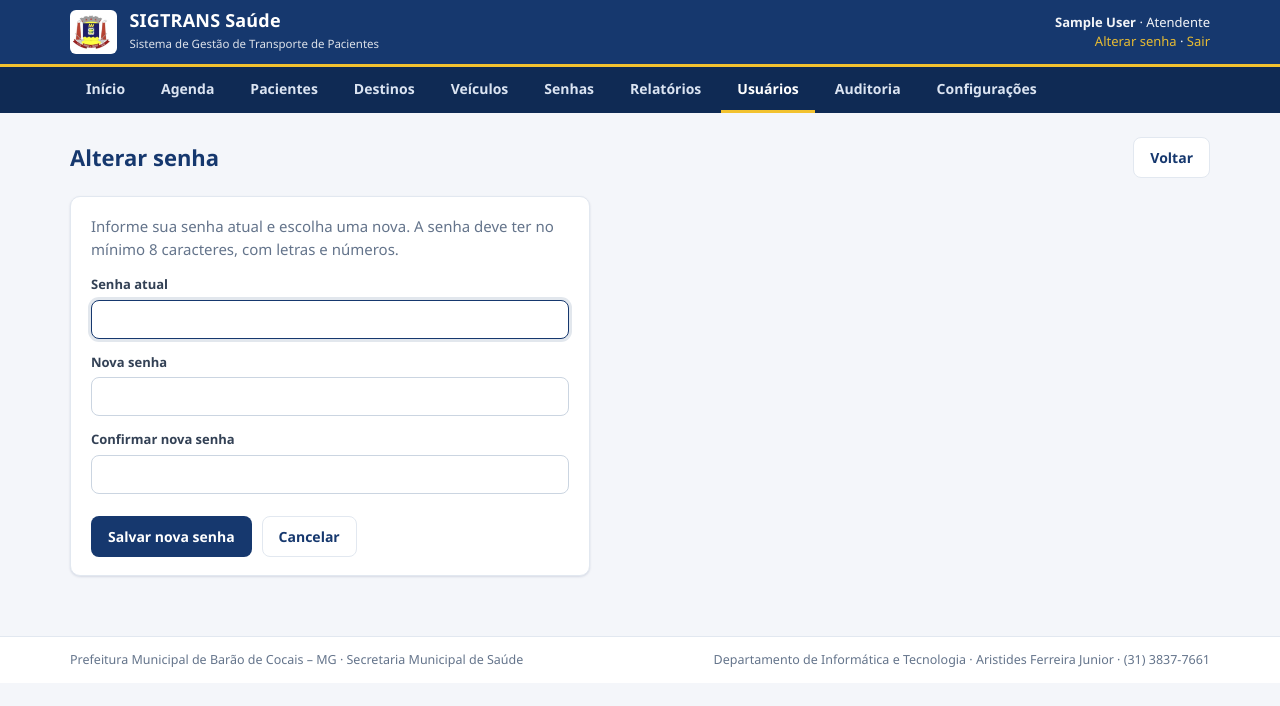
After one commit to juninhojet-source/Jet_Python, a Django app: page /contas/alterar-senha/ in a window 1280 px wide. The commit adds this page. Shown: the top 706 px of the page. Run offline with Django 5.2, Linux system fonts and the light colour scheme; the visitor is signed in with stand-in values (Sample User, id 1).

Commit message:
feat(accounts): usuario pode alterar a propria senha
Adiciona a tela "Alterar senha" para qualquer usuario logado (senha atual +
nova, com a politica de senha forte). Link no topo, ao lado de "Sair".
Registra o evento na auditoria (nova acao SENHA).

- AlterarSenhaForm (PasswordChangeForm com classe .campo).
- AlterarSenhaView (LoginRequiredMixin + PasswordChangeView), rota
  accounts:alterar_senha, template accounts/alterar_senha.html.
- Nova acao de auditoria "Alteracao de senha".
- Link "Alterar senha" no cabecalho.
- Testes: troca ok, senha atual errada, senha fraca, login exigido, auditoria.

Co-Authored-By: Claude Opus 4.8 <noreply@anthropic.com>
Claude-Session: https://claude.ai/code/session_01RwkWeeZuQzAXsxBUaQxZem

```diff
--- a/apps/accounts/forms.py
+++ b/apps/accounts/forms.py
@@ -1,11 +1,22 @@
 """Formulários de autenticação e gestão de usuários."""
 from django import forms
 from django.contrib.auth import get_user_model
-from django.contrib.auth.forms import AuthenticationForm, UserCreationForm
+from django.contrib.auth.forms import (
+    AuthenticationForm, PasswordChangeForm, UserCreationForm,
+)
 
 User = get_user_model()
 
 CAMPO = "campo"
+
+
+class AlterarSenhaForm(PasswordChangeForm):
+    """Troca da própria senha (senha atual + nova, com política de senha forte)."""
+
+    def __init__(self, *args, **kwargs):
+        super().__init__(*args, **kwargs)
+        for campo in self.fields.values():
+            campo.widget.attrs.setdefault("class", CAMPO)
 
 
 class LoginForm(AuthenticationForm):
--- a/apps/accounts/urls.py
+++ b/apps/accounts/urls.py
@@ -7,6 +7,7 @@ app_name = "accounts"
 urlpatterns = [
     path("entrar/", views.SigtransLoginView.as_view(), name="login"),
     path("sair/", views.SigtransLogoutView.as_view(), name="logout"),
+    path("alterar-senha/", views.AlterarSenhaView.as_view(), name="alterar_senha"),
     path("usuarios/", views.UsuarioListView.as_view(), name="usuario_list"),
     path("usuarios/novo/", views.UsuarioCreateView.as_view(), name="usuario_create"),
     path("usuarios/<int:pk>/editar/", views.UsuarioUpdateView.as_view(), name="usuario_update"),
--- a/apps/accounts/views.py
+++ b/apps/accounts/views.py
@@ -2,14 +2,15 @@
 from django.conf import settings
 from django.contrib import messages
 from django.contrib.auth import get_user_model
-from django.contrib.auth.views import LoginView, LogoutView
+from django.contrib.auth.mixins import LoginRequiredMixin
+from django.contrib.auth.views import LoginView, LogoutView, PasswordChangeView
 from django.core.cache import cache
 from django.urls import reverse_lazy
 from django.views.generic import CreateView, ListView, UpdateView
 
 from apps.auditoria.services import Acao, get_ip, registrar
 
-from .forms import LoginForm, UsuarioCreateForm, UsuarioUpdateForm
+from .forms import AlterarSenhaForm, LoginForm, UsuarioCreateForm, UsuarioUpdateForm
 from .mixins import AdminRequiredMixin
 
 User = get_user_model()
@@ -60,6 +61,20 @@ class SigtransLogoutView(LogoutView):
     pass
 
 
+class AlterarSenhaView(LoginRequiredMixin, PasswordChangeView):
+    """Permite ao usuário logado trocar a própria senha."""
+
+    template_name = "accounts/alterar_senha.html"
+    form_class = AlterarSenhaForm
+    success_url = reverse_lazy("core:dashboard")
+
+    def form_valid(self, form):
+        resp = super().form_valid(form)
+        registrar(Acao.SENHA, detalhe="Senha alterada pelo próprio usuário", request=self.request)
+        messages.success(self.request, "Senha alterada com sucesso.")
+        return resp
+
+
 class UsuarioListView(AdminRequiredMixin, ListView):
     model = User
     template_name = "accounts/usuario_list.html"
--- a/apps/auditoria/models.py
+++ b/apps/auditoria/models.py
@@ -17,6 +17,7 @@ class Acao(models.TextChoices):
     EXPORTACAO = "EXPORTACAO", "Exportação de relatório"
     IMPRESSAO = "IMPRESSAO", "Impressão de documento"
     BACKUP = "BACKUP", "Backup do banco de dados"
+    SENHA = "SENHA", "Alteração de senha"
 
 
 class RegistroAuditoria(models.Model):
--- /dev/null
+++ b/templates/accounts/alterar_senha.html
@@ -0,0 +1,37 @@
+{% extends "base.html" %}
+{% block title %}Alterar senha — {{ ORGAO.SISTEMA_NOME }}{% endblock %}
+
+{% block content %}
+<div class="page-head">
+  <h1>Alterar senha</h1>
+  <a href="{% url 'core:dashboard' %}" class="btn btn-ghost">Voltar</a>
+</div>
+
+<div class="card" style="max-width:520px"><div class="card-body">
+  {% if form.non_field_errors %}<ul class="messages"><li class="error">{{ form.non_field_errors|join:" " }}</li></ul>{% endif %}
+  <p class="muted" style="margin-top:0">Informe sua senha atual e escolha uma nova. A senha
+     deve ter no mínimo 8 caracteres, com letras e números.</p>
+  <form method="post" novalidate>
+    {% csrf_token %}
+    <div class="field">
+      <label for="{{ form.old_password.id_for_label }}">Senha atual</label>
+      {{ form.old_password }}
+      {% if form.old_password.errors %}<ul class="errorlist">{% for e in form.old_password.errors %}<li>{{ e }}</li>{% endfor %}</ul>{% endif %}
+    </div>
+    <div class="field" style="margin-top:14px">
+      <label for="{{ form.new_password1.id_for_label }}">Nova senha</label>
+      {{ form.new_password1 }}
+      {% if form.new_password1.errors %}<ul class="errorlist">{% for e in form.new_password1.errors %}<li>{{ e }}</li>{% endfor %}</ul>{% endif %}
+    </div>
+    <div class="field" style="margin-top:14px">
+      <label for="{{ form.new_password2.id_for_label }}">Confirmar nova senha</label>
+      {{ form.new_password2 }}
+      {% if form.new_password2.errors %}<ul class="errorlist">{% for e in form.new_password2.errors %}<li>{{ e }}</li>{% endfor %}</ul>{% endif %}
+    </div>
+    <div class="form-actions">
+      <button type="submit" class="btn btn-primary">Salvar nova senha</button>
+      <a href="{% url 'core:dashboard' %}" class="btn btn-ghost">Cancelar</a>
+    </div>
+  </form>
+</div></div>
+{% endblock %}
--- a/templates/base.html
+++ b/templates/base.html
@@ -22,6 +22,7 @@
       <div class="spacer"></div>
       <div class="user-box">
         <div><strong>{{ user.get_full_name|default:user.username }}</strong> · {{ user.get_perfil_display }}</div>
+        <a href="{% url 'accounts:alterar_senha' %}">Alterar senha</a> ·
         <form method="post" action="{% url 'accounts:logout' %}" class="logout-form">
           {% csrf_token %}
           <button type="submit" class="logout-link">Sair</button>
```
Also changed, not shown: apps/accounts/tests.py (+48 -0 lines), apps/auditoria/migrations/0002_alter_registroauditoria_acao.py (added).
